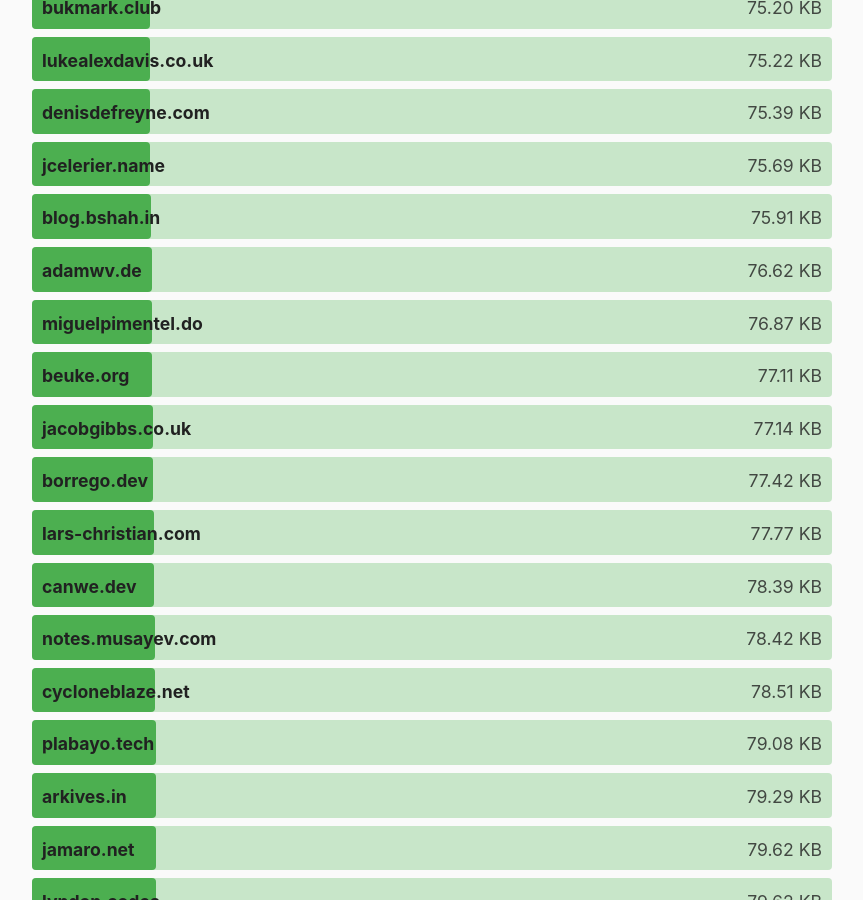
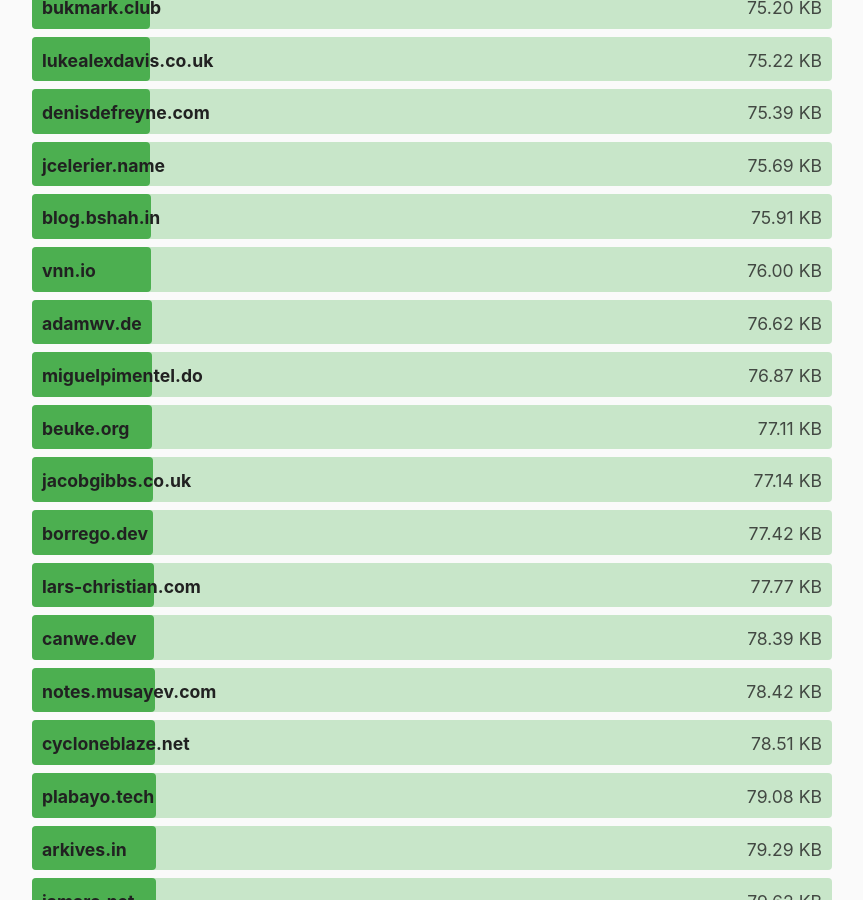
Before and after one commit to kevquirk/512kb.club, a Jekyll site: the page built from index.md, in a window 1280 px wide and 900 px high, scrolled down 21414 px. Shown: the whole window, without its empty margins (208-1071 px from the left). Built offline with Jekyll 4.4.1, drawn with Linux system fonts in a browser that asks for light colours.

Commit message:
Add vnn.io
Add vnn.io for review

```diff
--- a/_data/sites.yml
+++ b/_data/sites.yml
@@ -1,3 +1,8 @@
+- domain: vnn.io
+  url: https://vnn.io/
+  size: 76
+  last_checked: 2025-07-25
+
 - domain: withframes.com
   url: https://withframes.com/
   size: 207
```
